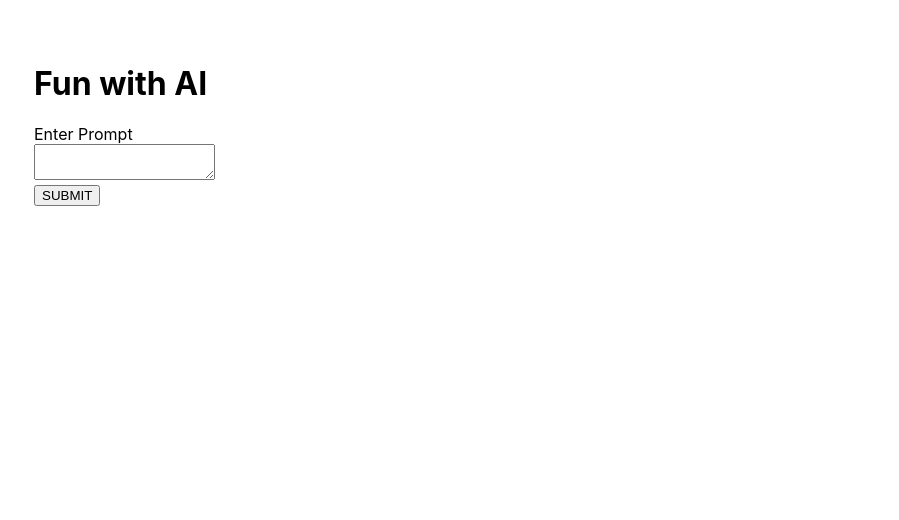
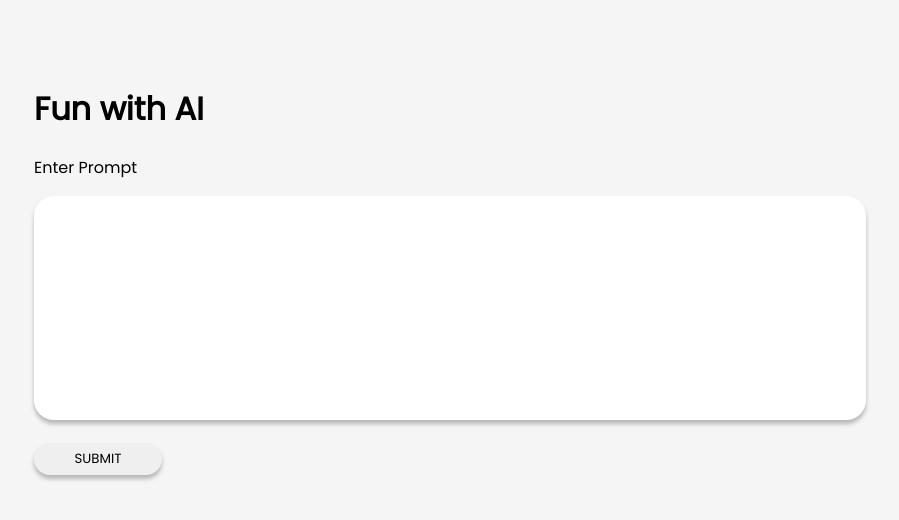
Before and after one commit to monicachauhuynh/OpenAI-Demo, a React (Create React App) app: page / in a window 1280 px wide. Shown: the top 520 px of the page, without its empty margins (30-929 px from the left). Built offline with nearby package versions, Linux system fonts and the light colour scheme.

Commit message:
add theme and initial styling

```diff
--- a/public/index.html
+++ b/public/index.html
@@ -4,6 +4,12 @@
     <meta charset="utf-8" />
     <link rel="icon" href="%PUBLIC_URL%/favicon.ico" />
     <meta name="viewport" content="width=device-width, initial-scale=1" />
+    <link rel="preconnect" href="https://fonts.googleapis.com" />
+    <link rel="preconnect" href="https://fonts.gstatic.com" crossorigin />
+    <link
+      href="https://fonts.googleapis.com/css2?family=Poppins&display=swap"
+      rel="stylesheet"
+    />
     <meta name="theme-color" content="#000000" />
     <meta
       name="description"
@@ -24,7 +30,7 @@
       work correctly both with client-side routing and a non-root public URL.
       Learn how to configure a non-root public URL by running `npm run build`.
     -->
-    <title>React App</title>
+    <title>FunWithAI</title>
   </head>
   <body>
     <noscript>You need to enable JavaScript to run this app.</noscript>
--- a/src/App.css
+++ b/src/App.css
@@ -1,4 +1,15 @@
 .App {
   text-align: left;
-  margin: 4rem;
+  height: 100vh;
+  width: 100vw;
+  display: flex;
+  flex-direction: column;
 }
+
+.main {
+  background: whitesmoke;
+  flex-grow: 1;
+  overflow: 100%;
+  padding: 4rem;
+  display: flex;
+}
--- a/src/App.js
+++ b/src/App.js
@@ -1,11 +1,16 @@
-import Prompt from './Components/Prompt/index';
-import './App.css';
+import Prompt from "./Components/Prompt/index";
+import "./App.css";
+import Theme from "./Theme";
 
 function App() {
   return (
-    <div className="App">
-      <Prompt />
-    </div>
+    <Theme>
+      <div className="App">
+        <main className="main">
+          <Prompt />
+        </main>
+      </div>
+    </Theme>
   );
 }
 
--- a/src/Components/Prompt/index.js
+++ b/src/Components/Prompt/index.js
@@ -1,4 +1,26 @@
 import React, { useState } from "react";
+import styled from "styled-components";
+
+const InputPrompt = styled.textarea`
+  height: 20vh;
+  width: 60vw;
+  resize: none;
+  font-family: Poppins;
+  border: transparent;
+  box-shadow: 0px 4px 4px rgba(0, 0, 0, 0.25);
+  border-radius: 20px;
+  padding: 2rem;
+`;
+const SubmitButton = styled.button`
+  height: 2rem;
+  width: 8rem;
+  font-family: Poppins;
+  text-align: center;
+  align-self: center;
+  border: transparent;
+  box-shadow: 0px 4px 4px rgba(0, 0, 0, 0.25);
+  border-radius: 40px;
+`;
 
 const Prompt = () => {
   const [formData, setFormData] = useState({});
@@ -62,21 +84,21 @@ const Prompt = () => {
         <div>
           <h1>Fun with AI</h1>
           <label>Enter Prompt</label>
-          <div>
-            <textarea
+          <div style={{ marginTop: "1rem" }}>
+            <InputPrompt
               id="prompt"
               name="prompt"
               onChange={handleInputChange}
               value={formData.prompt}
-            ></textarea>
+            ></InputPrompt>
           </div>
-          <div>
-            <button id="submitButton">SUBMIT</button>
+          <div style={{ marginTop: "1rem" }}>
+            <SubmitButton id="submitButton">SUBMIT</SubmitButton>
           </div>
         </div>
       </form>
       {responseSuccess && (
-        <div>
+        <div style={{ marginTop: "2rem" }}>
           <h2>Responses</h2>
           <ul>{listItems}</ul>
         </div>
--- /dev/null
+++ b/src/Theme.js
@@ -0,0 +1,14 @@
+import React from "react";
+import { ThemeProvider } from "styled-components";
+
+export const theme = {
+    colors: {
+
+    },
+};
+
+const Theme = ({ children }) => (
+    <ThemeProvider theme={theme}>{children}</ThemeProvider>
+);
+
+export default Theme;
--- a/src/index.css
+++ b/src/index.css
@@ -1,6 +1,6 @@
 body {
   margin: 0;
-  font-family: -apple-system, BlinkMacSystemFont, 'Segoe UI', 'Roboto', 'Oxygen',
+  font-family: 'Poppins', -apple-system, BlinkMacSystemFont, 'Segoe UI', 'Roboto', 'Oxygen',
     'Ubuntu', 'Cantarell', 'Fira Sans', 'Droid Sans', 'Helvetica Neue',
     sans-serif;
   -webkit-font-smoothing: antialiased;
```
